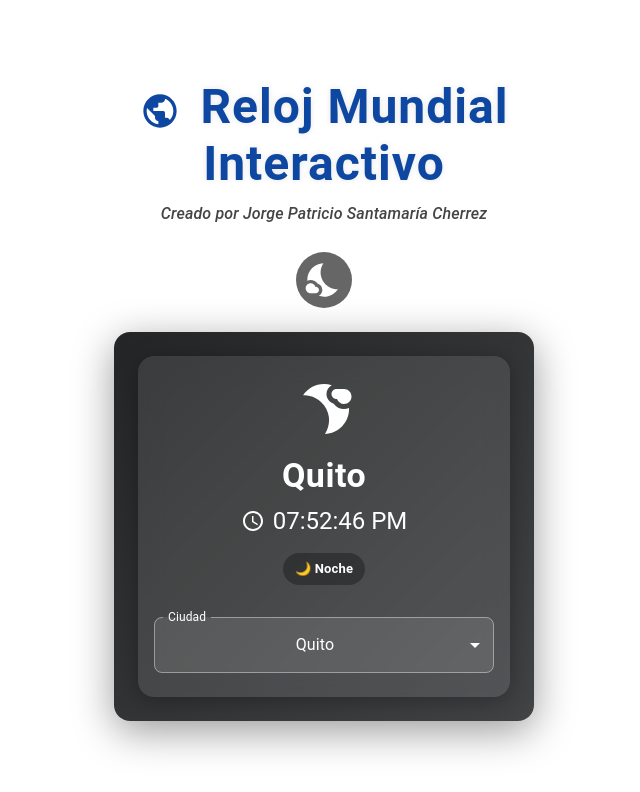
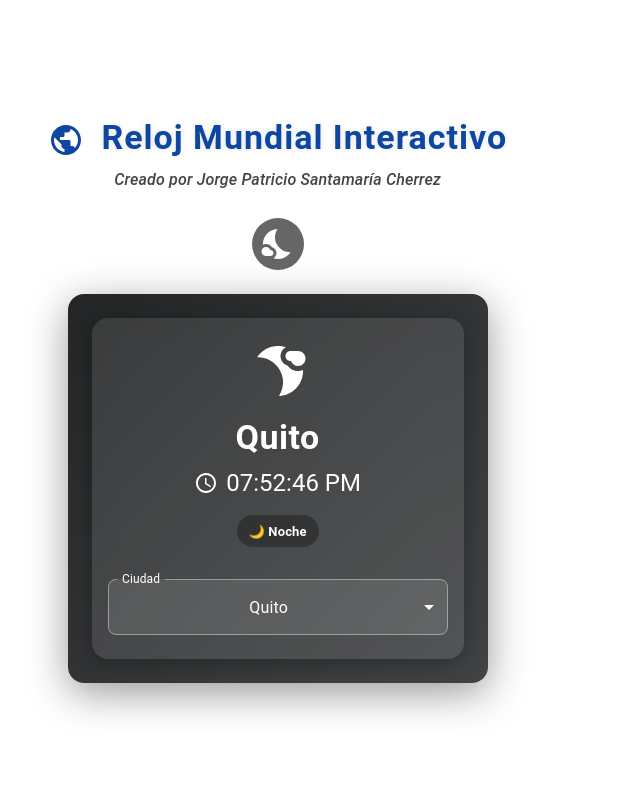
Before and after one commit to Patogol35/horamundial, a React (Vite) app: page / in a window 1280 px wide. Shown: the top 792 px of the page, without its empty margins (0-640 px from the left). Built offline with nearby package versions, Linux system fonts and the light colour scheme.

Commit message:
Update App.jsx

```diff
--- a/src/App.jsx
+++ b/src/App.jsx
@@ -6,7 +6,6 @@ import WorldClock from "./WorldClock";
 export default function App() {
   const [isDay, setIsDay] = useState(true);
 
-  // Detecta si es día o noche según la hora local
   useEffect(() => {
     const checkDay = () => {
       const hour = new Date().getHours();
@@ -17,9 +16,6 @@ export default function App() {
     return () => clearInterval(interval);
   }, []);
 
-  // Fondo blanco limpio
-  const background = "#ffffff";
-
   return (
     <>
       <CssBaseline />
@@ -28,21 +24,19 @@ export default function App() {
           minHeight: "100vh",
           width: "100%",
           overflowX: "hidden",
-          background,
+          background: "#ffffff",
           display: "flex",
           flexDirection: "column",
           alignItems: "center",
           justifyContent: "center",
           textAlign: "center",
-          transition: "all 1s ease-in-out",
           p: 3,
         }}
       >
         <Container maxWidth="sm">
-          {/* Título con icono del mundo y autor */}
           <Stack direction="column" alignItems="center" spacing={1}>
             <Typography
-              variant="h3"
+              variant="h4"
               component="h1"
               gutterBottom
               sx={{
@@ -53,11 +47,10 @@ export default function App() {
                 mb: 1,
               }}
             >
-              <Public sx={{ fontSize: 40, mr: 1, verticalAlign: "middle" }} />{" "}
+              <Public sx={{ fontSize: 36, mr: 1, verticalAlign: "middle" }} />{" "}
               Reloj Mundial Interactivo
             </Typography>
 
-            {/* Autor */}
             <Typography
               variant="subtitle1"
               sx={{
@@ -71,7 +64,6 @@ export default function App() {
             </Typography>
           </Stack>
 
-          {/* Botón modo día/noche */}
           <IconButton
             onClick={() => setIsDay((prev) => !prev)}
             sx={{
@@ -82,7 +74,11 @@ export default function App() {
               "&:hover": { bgcolor: "rgba(0,0,0,0.8)" },
             }}
           >
-            {isDay ? <WbSunny sx={{ fontSize: 40, color: "#fff" }} /> : <NightsStay sx={{ fontSize: 40, color: "#fff" }} />}
+            {isDay ? (
+              <WbSunny sx={{ fontSize: 36, color: "#fff" }} />
+            ) : (
+              <NightsStay sx={{ fontSize: 36, color: "#fff" }} />
+            )}
           </IconButton>
 
           <WorldClock />
```
